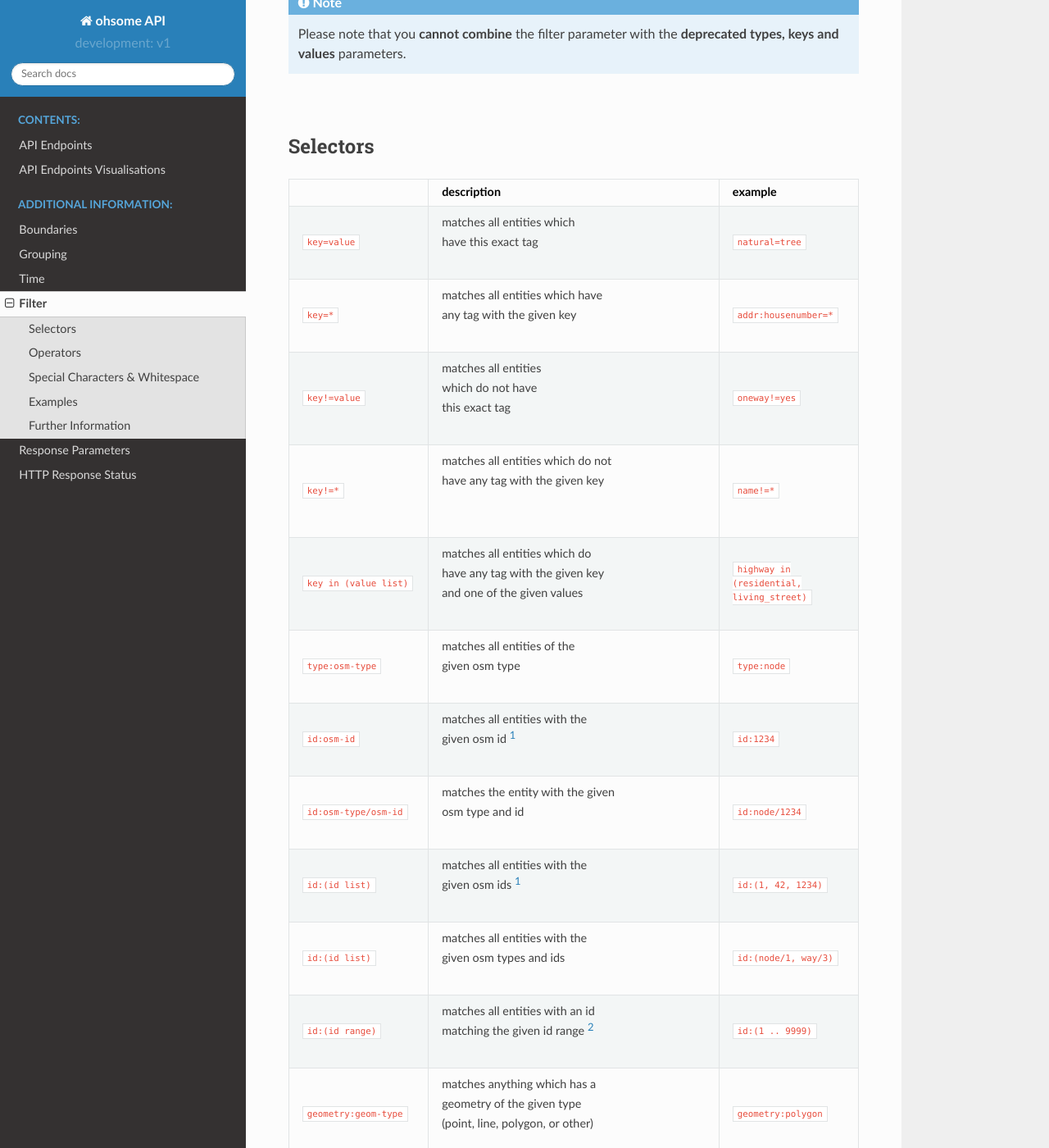
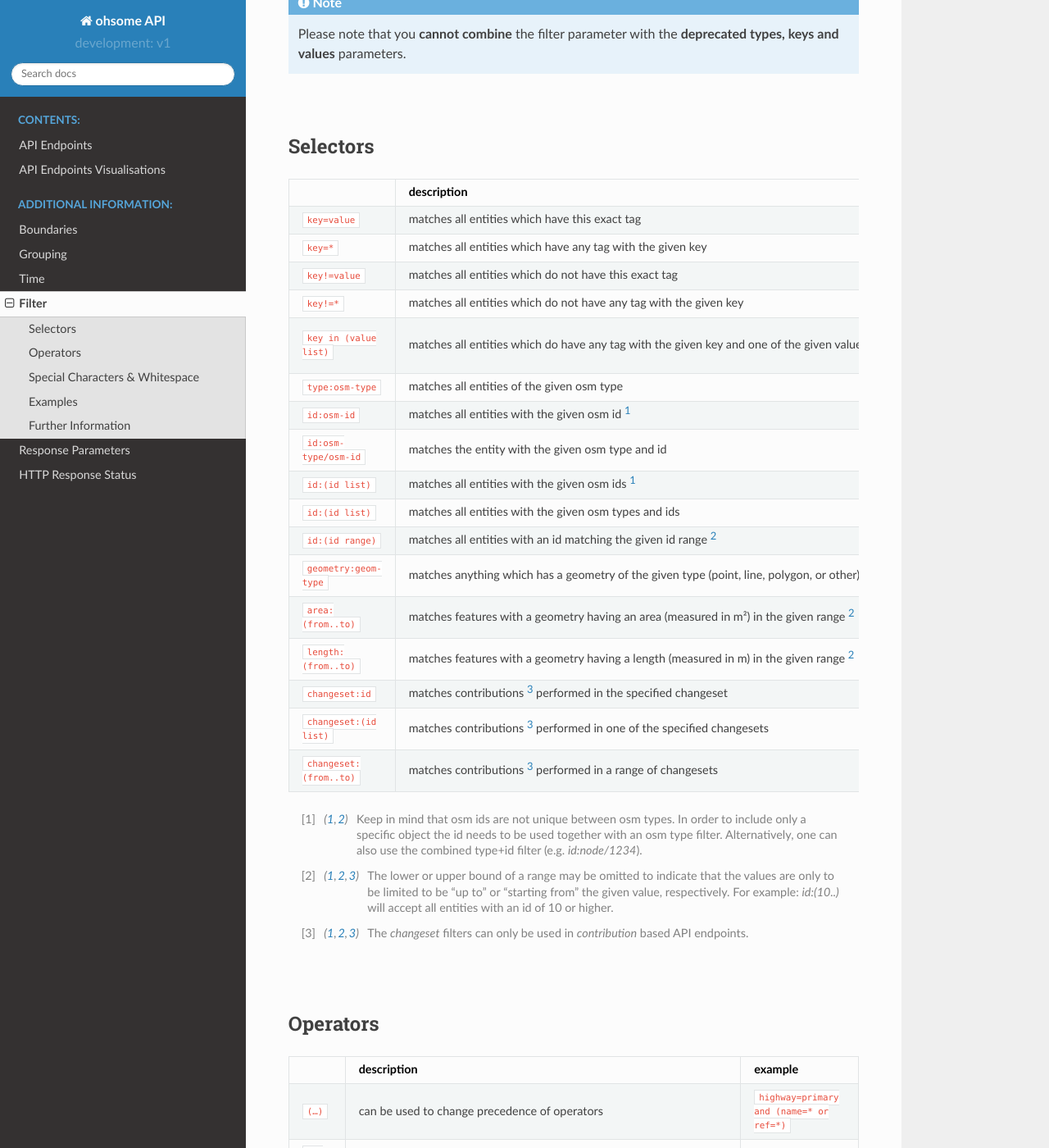
Before and after one commit to GIScience/ohsome-api, a Sphinx documentation site: the page built from docs/filter.rst, in a window 1280 px wide and 1400 px high, scrolled down 291 px. Shown: the whole window at 82% size. Built offline with Sphinx 7.4.7 and the Read the Docs theme 2.0.0, drawn with Linux system fonts in a browser that asks for light colours; some of the changed text lies outside the part shown.

Commit message:
Docs: change formatting of filter tables

```diff
--- a/docs/filter.rst
+++ b/docs/filter.rst
@@ -19,65 +19,64 @@
     +-------------------------+------------------------------------+------------------------+
     |                         | **description**                    | **example**            |
     +=========================+====================================+========================+
-    | ``key=value``           | | matches all entities which       | ``natural=tree``       |
-    |                         | | have this exact tag              |                        |
+    | ``key=value``           | matches all entities which         | ``natural=tree``       |
+    |                         | have this exact tag                |                        |
     +-------------------------+------------------------------------+------------------------+
-    | ``key=*``               | | matches all entities which have  | ``addr:housenumber=*`` |
-    |                         | | any tag with the given key       |                        |
+    | ``key=*``               | matches all entities which have    | ``addr:housenumber=*`` |
+    |                         | any tag with the given key         |                        |
     +-------------------------+------------------------------------+------------------------+
-    | ``key!=value``          | | matches all entities             | ``oneway!=yes``        |
-    |                         | | which do not have                |                        |
-    |                         | | this exact tag                   |                        |
+    | ``key!=value``          | matches all entities               | ``oneway!=yes``        |
+    |                         | which do not have                  |                        |
+    |                         | this exact tag                     |                        |
     +-------------------------+------------------------------------+------------------------+
-    | ``key!=*``              | | matches all entities which do not| ``name!=*``            |
-    |                         | | have any tag with the given key  |                        |
-    |                         | |                                  |                        |
+    | ``key!=*``              | matches all entities which do not  | ``name!=*``            |
+    |                         | have any tag with the given key    |                        |
     +-------------------------+------------------------------------+------------------------+
-    | ``key in (value list)`` | | matches all entities which do    | ``highway in           |
-    |                         | | have any tag with the given key  | (residential,          |
-    |                         | | and one of the given values      | living_street)``       |
+    | ``key in (value list)`` | matches all entities which do      | ``highway in``         |
+    |                         | have any tag with the given key    | ``(residential,        |
+    |                         | and one of the given values        | living_street)``       |
     +-------------------------+------------------------------------+------------------------+
-    | ``type:osm-type``       | | matches all entities of the      | ``type:node``          |
-    |                         | | given osm type                   |                        |
+    | ``type:osm-type``       | matches all entities of the        | ``type:node``          |
+    |                         | given osm type                     |                        |
     +-------------------------+------------------------------------+------------------------+
-    | ``id:osm-id``           | | matches all entities with the    | ``id:1234``            |
-    |                         | | given osm id [1]_                |                        |
+    | ``id:osm-id``           | matches all entities with the      | ``id:1234``            |
+    |                         | given osm id [1]_                  |                        |
     +-------------------------+------------------------------------+------------------------+
-    | ``id:osm-type/osm-id``  | | matches the entity with the given| ``id:node/1234``       |
-    |                         | | osm type and id                  |                        |
+    | ``id:osm-type/osm-id``  | matches the entity with the given  | ``id:node/1234``       |
+    |                         | osm type and id                    |                        |
     +-------------------------+------------------------------------+------------------------+
-    | ``id:(id list)``        | | matches all entities with the    | ``id:(1, 42, 1234)``   |
-    |                         | | given osm ids [1]_               |                        |
+    | ``id:(id list)``        | matches all entities with the      | ``id:(1, 42, 1234)``   |
+    |                         | given osm ids [1]_                 |                        |
     +-------------------------+------------------------------------+------------------------+
-    | ``id:(id list)``        | | matches all entities with the    | ``id:(node/1, way/3)`` |
-    |                         | | given osm types and ids          |                        |
+    | ``id:(id list)``        | matches all entities with the      | ``id:(node/1, way/3)`` |
+    |                         | given osm types and ids            |                        |
     +-------------------------+------------------------------------+------------------------+
-    | ``id:(id range)``       | | matches all entities with an id  | ``id:(1 .. 9999)``     |
-    |                         | | matching the given id range [2]_ |                        |
+    | ``id:(id range)``       | matches all entities with an id    | ``id:(1 .. 9999)``     |
+    |                         | matching the given id range [2]_   |                        |
     +-------------------------+------------------------------------+------------------------+
-    | ``geometry:geom-type``  | | matches anything which has a     | ``geometry:polygon``   |
-    |                         | | geometry of the given type       |                        |
-    |                         | | (point, line, polygon, or other) |                        |
+    | ``geometry:geom-type``  | matches anything which has a       | ``geometry:polygon``   |
+    |                         | geometry of the given type         |                        |
+    |                         | (point, line, polygon, or other)   |                        |
     +-------------------------+------------------------------------+------------------------+
-    | ``area:(from..to)``     | | matches features with a geometry | ``area:(1.0 .. 1E6)``  |
-    |                         | | having an area (measured in m²)  |                        |
-    |                         | | in the given range [2]_          |                        |
+    | ``area:(from..to)``     | matches features with a geometry   | ``area:(1.0 .. 1E6)``  |
+    |                         | having an area (measured in m²)    |                        |
+    |                         | in the given range [2]_            |                        |
     +-------------------------+------------------------------------+------------------------+
-    | ``length:(from..to)``   | | matches features with a geometry | ``length:( .. 100)``   |
-    |                         | | having a length (measured in m)  |                        |
-    |                         | | in the given range [2]_          |                        |
+    | ``length:(from..to)``   | matches features with a geometry   | ``length:( .. 100)``   |
+    |                         | having a length (measured in m)    |                        |
+    |                         | in the given range [2]_            |                        |
     +-------------------------+------------------------------------+------------------------+
-    | ``changeset:id``        | | matches contributions [3]_       | ``changeset:42``       |
-    |                         | | performed in the specified       |                        |
-    |                         | | changeset                        |                        |
+    | ``changeset:id``        | matches contributions [3]_         | ``changeset:42``       |
+    |                         | performed in the specified         |                        |
+    |                         | changeset                          |                        |
     +-------------------------+------------------------------------+------------------------+
-    | ``changeset:(id list)`` | | matches contributions [3]_       | ``changeset:(10, 42)`` |
-    |                         | | performed in one of the          |                        |
-    |                         | | specified changesets             |                        |
+    | ``changeset:(id list)`` | matches contributions [3]_         | ``changeset:(10, 42)`` |
+    |                         | performed in one of the            |                        |
+    |                         | specified changesets               |                        |
     +-------------------------+------------------------------------+------------------------+
-    | ``changeset:(from..to)``| | matches contributions [3]_       | ``changeset:(10..42)`` |
-    |                         | | performed in a range of          |                        |
-    |                         | | changesets                       |                        |
+    | ``changeset:(from..to)``| matches contributions [3]_         | ``changeset:(10..42)`` |
+    |                         | performed in a range of            |                        |
+    |                         | changesets                         |                        |
     +-------------------------+------------------------------------+------------------------+
 .. [1] Keep in mind that osm ids are not unique between osm types. In order to include only a specific object the id needs to be used together with an osm type filter. Alternatively, one can also use the combined type+id filter (e.g. `id:node/1234`).
 .. [2] The lower or upper bound of a range may be omitted to indicate that the values are only to be limited to be "up to" or "starting from" the given value, respectively. For example: `id:(10..)` will accept all entities with an id of 10 or higher.
@@ -94,18 +93,18 @@
     +------------------------+------------------------------------+------------------------+
     |                        | **description**                    | **example**            |
     +========================+====================================+========================+
-    | ``(…)``                | | can be used to change            | ``highway=primary and  |
-    |                        | | precedence of operators          | (name=* or ref=*)``    |
+    | ``(…)``                | can be used to change              | ``highway=primary and  |
+    |                        | precedence of operators            | (name=* or ref=*)``    |
     +------------------------+------------------------------------+------------------------+
-    | ``not X``              | | negates the following filter     | ``not type:node``      |
-    |                        | | expression                       |                        |
+    | ``not X``              | negates the following filter       | ``not type:node``      |
+    |                        | expression                         |                        |
     +------------------------+------------------------------------+------------------------+
-    | ``X and Y``            | | returns entities which match     | ``highway=service and  |
-    |                        | | both filter expressions X and Y  | service=driveway``     |
+    | ``X and Y``            | returns entities which match       | ``highway=service and  |
+    |                        | both filter expressions X and Y    | service=driveway``     |
     +------------------------+------------------------------------+------------------------+
-    | ``X or Y``             | | returns entities which match at  | ``natural=wood or      |
-    |                        | | least one of the filter          | landuse=forest``       |
-    |                        | | expressions X or Y               |                        |
+    | ``X or Y``             | returns entities which match at    | ``natural=wood or      |
+    |                        | least one of the filter            | landuse=forest``       |
+    |                        | expressions X or Y                 |                        |
     +------------------------+------------------------------------+------------------------+
 
 Operators follow the following order of precedence: parentheses before ``not``, before ``and``, before ``or``.
@@ -139,56 +138,56 @@
     +------------------+--------------------------------------------------------+------------------------------+
     | **OSM Feature**  | **filter**                                             | **comment**                  |
     +==================+========================================================+==============================+
-    | | forests/woods  | | ``(landuse=forest or natural=wood) and``             | | Using                      |
-    |                  | | ``geometry:polygon``                                 | | ``geometry:polygon`` will  |
-    |                  |                                                        | | select closed ways as      |
-    |                  |                                                        | | well as multipolygons      |
-    |                  |                                                        | | (e.g. a forest with        |
-    |                  |                                                        | | clearings).                |
+    | forests/woods    | | ``(landuse=forest or natural=wood) and``             | Using                        |
+    |                  | | ``geometry:polygon``                                 | ``geometry:polygon`` will    |
+    |                  |                                                        | select closed ways as        |
+    |                  |                                                        | well as multipolygons        |
+    |                  |                                                        | (e.g. a forest with          |
+    |                  |                                                        | clearings).                  |
     +------------------+--------------------------------------------------------+------------------------------+
-    | | parks and      | | ``leisure=park and geometry:polygon or``             | | A filter can also fetch    |
-    | | park benches   | | ``amenity=bench and (geometry:point or``             | | features of different      |
-    |                  | | ``geometry:line)``                                   | | geometry types: this       |
-    |                  |                                                        | | returns parks              |
-    |                  |                                                        | | (polygons) as well as      |
-    |                  |                                                        | | park benches (points or    |
-    |                  |                                                        | | lines).                    |
+    | parks and        | | ``leisure=park and geometry:polygon or``             | A filter can also fetch      |
+    | park benches     | | ``amenity=bench and (geometry:point or``             | features of different        |
+    |                  | | ``geometry:line)``                                   | geometry types: this         |
+    |                  |                                                        | returns parks                |
+    |                  |                                                        | (polygons) as well as        |
+    |                  |                                                        | park benches (points or      |
+    |                  |                                                        | lines).                      |
     +------------------+--------------------------------------------------------+------------------------------+
-    | | buildings      | | ``building=* and building!=no and``                  | | This filter also           |
-    |                  | | ``geometry:polygon``                                 | | excludes the (rare)        |
-    |                  |                                                        | | objects marked with        |
-    |                  |                                                        | | ``building=no``, which is  |
-    |                  |                                                        | | a tag used to indicate     |
-    |                  |                                                        | | that a feature might be    |
-    |                  |                                                        | | expected to be a           |
-    |                  |                                                        | | building (e.g. from an     |
-    |                  |                                                        | | outdated aerial imagery    |
-    |                  |                                                        | | source), but is in reality |
-    |                  |                                                        | | not one.                   |
+    | buildings        | | ``building=* and building!=no and``                  | This filter also             |
+    |                  | | ``geometry:polygon``                                 | excludes the (rare)          |
+    |                  |                                                        | objects marked with          |
+    |                  |                                                        | ``building=no``, which is    |
+    |                  |                                                        | a tag used to indicate       |
+    |                  |                                                        | that a feature might be      |
+    |                  |                                                        | expected to be a             |
+    |                  |                                                        | building (e.g. from an       |
+    |                  |                                                        | outdated aerial imagery      |
+    |                  |                                                        | source), but is in reality   |
+    |                  |                                                        | not one.                     |
     +------------------+--------------------------------------------------------+------------------------------+
-    | | highways       | | ``type:way and (highway in (motorway,``              | | The list of used tags      |
-    |                  | | ``motorway_link, trunk, trunk_link, primary,``       | | depends on the exact       |
-    |                  | | ``primary_link, secondary, secondary_link,``         | | definition of a            |
-    |                  | | ``tertiary, tertiary_link, unclassified,``           | | "highway". In a            |
-    |                  | | ``residential, living_street, pedestrian) or``       | | different context, it may  |
-    |                  | | ``(highway=service and service=alley))``             | | also include less or even  |
-    |                  |                                                        | | more tags                  |
-    |                  |                                                        | | (``footway``, ``cycleway``,|
-    |                  |                                                        | | ``track``, ``path``, all   |
-    |                  |                                                        | | ``highway=service``, etc.) |
+    | highways         | | ``type:way and (highway in (motorway,``              | The list of used tags        |
+    |                  | | ``motorway_link, trunk, trunk_link, primary,``       | depends on the exact         |
+    |                  | | ``primary_link, secondary, secondary_link,``         | definition of a              |
+    |                  | | ``tertiary, tertiary_link, unclassified,``           | "highway". In a              |
+    |                  | | ``residential, living_street, pedestrian) or``       | different context, it may    |
+    |                  | | ``(highway=service and service=alley))``             | also include less or even    |
+    |                  |                                                        | more tags                    |
+    |                  |                                                        | (``footway``, ``cycleway``,  |
+    |                  |                                                        | ``track``, ``path``, all     |
+    |                  |                                                        | ``highway=service``, etc.)   |
     +------------------+--------------------------------------------------------+------------------------------+
-    | | residential    | | ``type:way and highway=residential and``             | | Note that some roads       |
-    | | roads missing  | | ``name!=* and noname!=yes``                          | | might be actually          |
-    | | a name (for    |                                                        | | unnamed in reality.        |
-    | | quality        |                                                        | | Such features can be       |
-    | | assurance)     |                                                        | | marked as unnamed          |
-    |                  |                                                        | | with the ``noname`` tag    |
-    |                  |                                                        | | in OSM.                    |
+    | residential      | | ``type:way and highway=residential and``             | Note that some roads         |
+    | roads missing    | | ``name!=* and noname!=yes``                          | might be actually            |
+    | a name (for      |                                                        | unnamed in reality.          |
+    | quality          |                                                        | Such features can be         |
+    | assurance)       |                                                        | marked as unnamed            |
+    |                  |                                                        | with the ``noname`` tag      |
+    |                  |                                                        | in OSM.                      |
     +------------------+--------------------------------------------------------+------------------------------+
-    | | implausibly    | | ``geometry:polygon and building=* and building!=no`` | | The currently largest      |
-    | | large          | | ``and area:(1E6..)``                                 | | building by footprint area |
-    | | buildings      |                                                        | | is a car factory building  |
-    |                  |                                                        | | measuring about 887,800 m².|
+    | implausibly      | | ``geometry:polygon and building=* and building!=no`` | The currently largest        |
+    | large            | | ``and area:(1E6..)``                                 | building by footprint area   |
+    | buildings        |                                                        | is a car factory building    |
+    |                  |                                                        | measuring about 887,800 m².  |
     +------------------+--------------------------------------------------------+------------------------------+
 
 |
```
